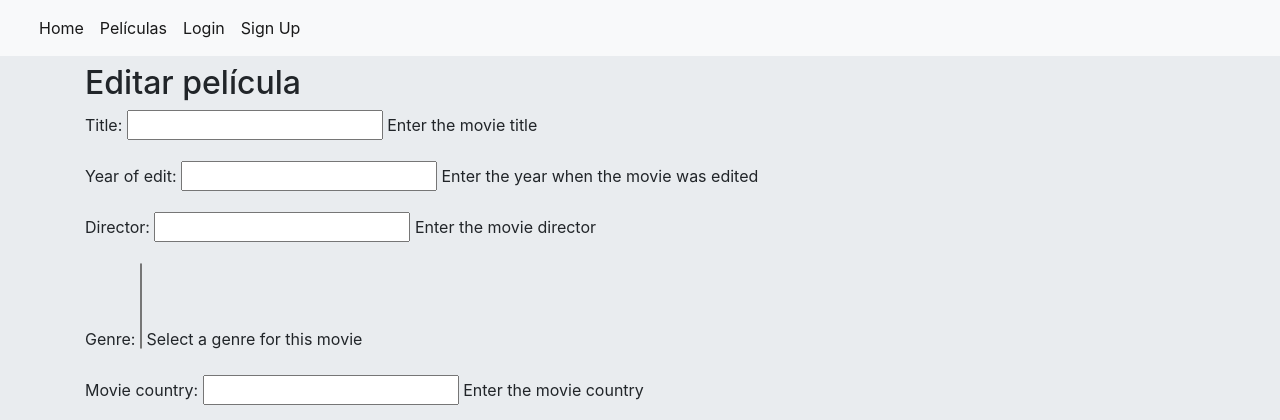
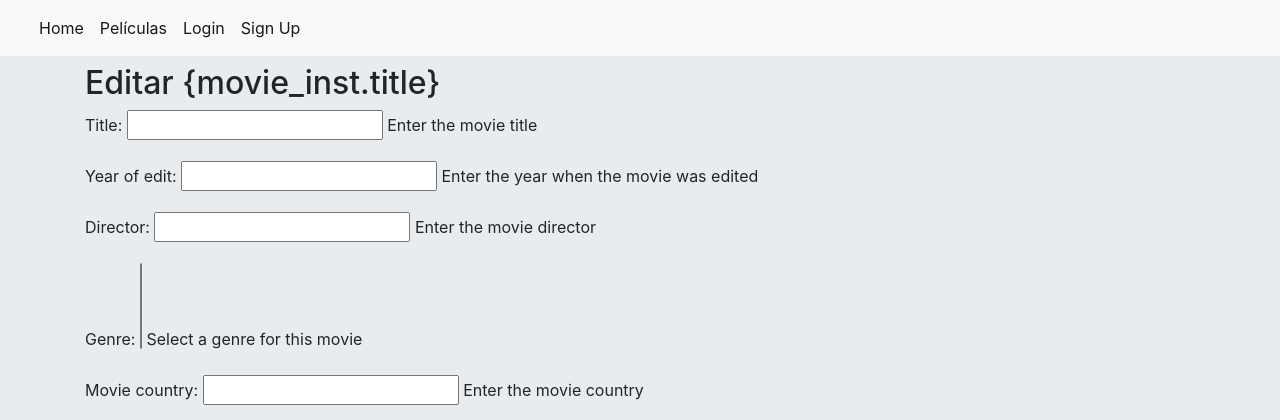
Before and after one commit to andrescass/subpelis, a Django app: template pelis/templates/pelis/update_movie.html in a window 1280 px wide. Shown: the top 420 px of the page. Run offline with Django 3.2, Linux system fonts and the light colour scheme; the template is opened without the code that fills it: values that come from a table or form of the project are taken from there, others are empty; some libraries are stand-ins or nearby versions.

Commit message:
edit movie

```diff
--- a/pelis/forms.py
+++ b/pelis/forms.py
@@ -15,10 +15,12 @@
         fields = ('username', 'first_name', 'last_name', 'email', 'password1', 'password2', )
 
 class NewMovieForm(forms.ModelForm):
-    description = forms.CharField(widget=TinyMCE(attrs={'cols': 80, 'rows': 30}))
     class Meta:
         model = Movie
         fields = ('title', 'year_of_edit', 'director', 'genre', 'movie_country', 'description', 'image_url', 'in_netflix', 'rating',)
+        widgets = {
+            'description': TinyMCE(attrs={'cols': 80, 'rows': 30}),
+        }
 
 class NewCommentForm(forms.ModelForm):
     class Meta:
--- a/pelis/templates/pelis/update_movie.html
+++ b/pelis/templates/pelis/update_movie.html
@@ -2,7 +2,7 @@
 {% load crispy_forms_tags %}
 {% block content %}
 
-    <h2>Editar película</h2>
+    <h2>Editar {movie_inst.title}</h2>
 
     <form action="" method="post">
         {% csrf_token %}
```
